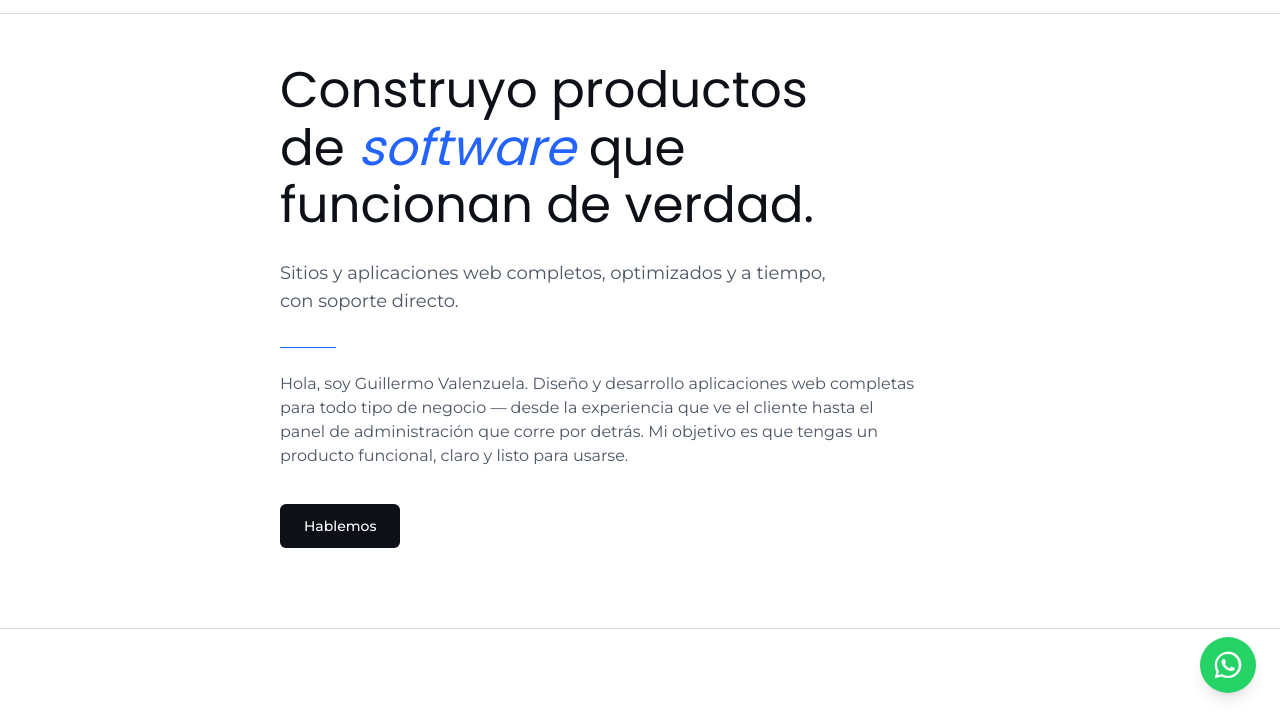
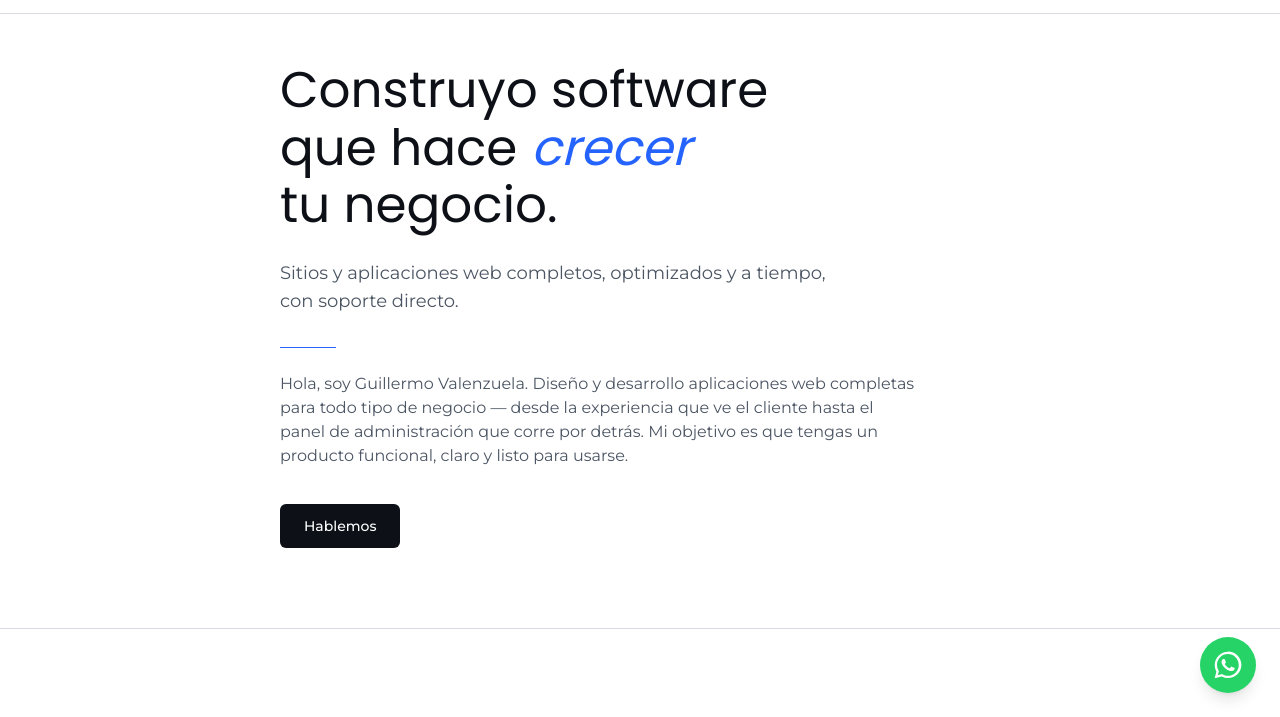
Before and after one commit to guilleandy29/vlz-systems-dev-portfolio, a plain HTML site: page index.html in a window 1280 px wide. Shown: the part 83-800 px from the top of the page. Drawn offline with nearby package versions, Linux system fonts and the light colour scheme.

Commit message:
Rewrite hero headline to focus on business growth benefit

```diff
--- a/index.html
+++ b/index.html
@@ -74,7 +74,7 @@
 <section id="top" class="pt-12 pb-20 px-8">
   <div class="max-w-[720px] mx-auto text-left">
     <h1 class="font-heading font-normal text-[clamp(32px,5vw,50px)] leading-[1.15]">
-      Construyo productos<br>de <em class="italic text-accent">software</em> que<br>funcionan de verdad.
+      Construyo software<br>que hace <em class="italic text-accent">crecer</em><br>tu negocio.
     </h1>
     <p class="mt-6 text-lg text-inksoft max-w-[46ch]">
       Sitios y aplicaciones web completos, optimizados y a tiempo, con soporte directo.
```
